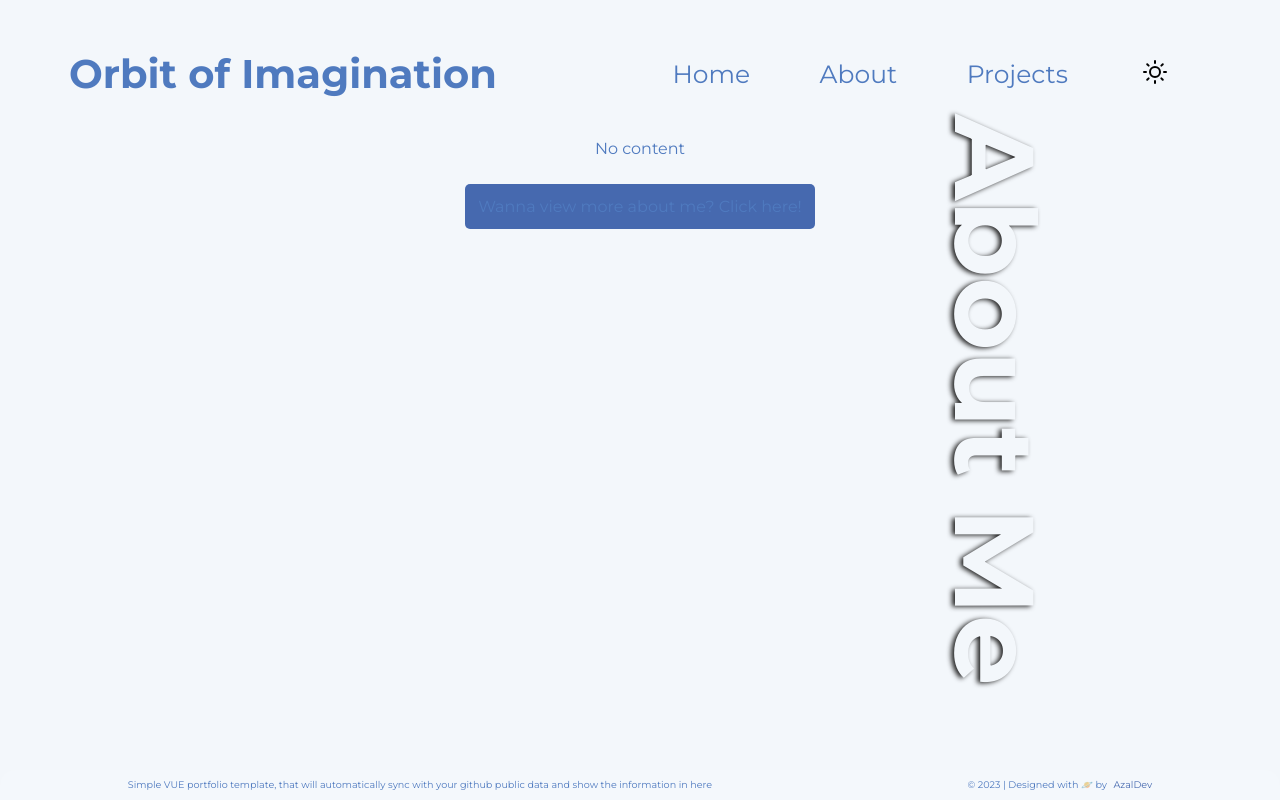
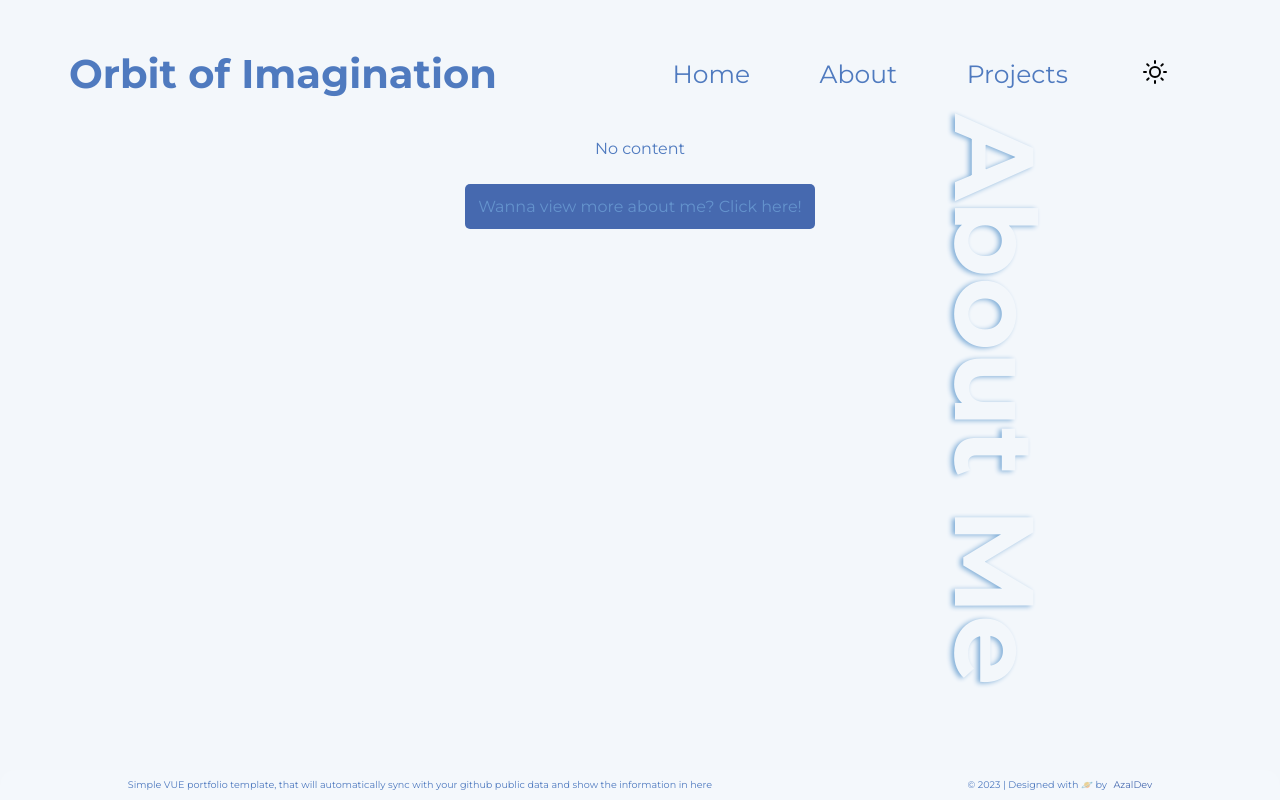
Before and after one commit to AzalDevX/orbit-of-imagination, a Vue app: page /about in a window 1280 px wide. Shown: the top 800 px of the page. Built offline with nearby package versions, Linux system fonts and the light colour scheme; no server answers.

Commit message:
Adjusted colors and title

```diff
--- a/src/config/colors.js
+++ b/src/config/colors.js
@@ -2,7 +2,7 @@
 export default {
   dark: {
     '--color-tone-50': '#f3f7fb',
-    '--color-tone-100': '#222',
+    '--color-tone-100': '#e3ecf6',
     '--color-tone-200': '#cddff0',
     '--color-tone-300': '#aacae6',
     '--color-tone-400': '#82afd8',
@@ -23,7 +23,7 @@ export default {
     '--color-tone-600': '#82afd8',
     '--color-tone-700': '#4669af',
     '--color-tone-800': '#cddff0',
-    '--color-tone-900': '#222',
+    '--color-tone-900': '#e3ecf6',
     '--color-tone-950': '#f3f7fb',
   }
 };
--- a/src/main.js
+++ b/src/main.js
@@ -11,7 +11,7 @@ app.use(router)
 app.mount('#app')
 
 //Set the title of the web
-document.title = config.web.name
+document.title = `${config.web.name} by ${config.gh.account}`
 
 //Set the color palette (11 different colors)
 const style = document.documentElement.style
--- a/src/pages/AboutView.vue
+++ b/src/pages/AboutView.vue
@@ -96,7 +96,7 @@
   .special-title {
     color: var(--color-tone-950);
     transform: rotate(90deg);
-    text-shadow: 1px 3px 5px var(--color-tone-900)
+    text-shadow: 1px 3px 5px var(--color-tone-600)
   }
 
   .abme-content {
@@ -119,7 +119,7 @@
     margin: 2%;
     background-color: var(--color-tone-700);
     text-decoration: none;
-    color: var(--color-tone-400);
+    color: var(--color-tone-500);
     border-radius: 5px;
     transition: .2s;
   }
@@ -129,6 +129,6 @@
     color: var(--color-tone-300);
     border-radius: 10px;
     transition: .25s;
-    transform: scale(1.1);
+    transform: scale(1.05);
   }
 </style>
```
